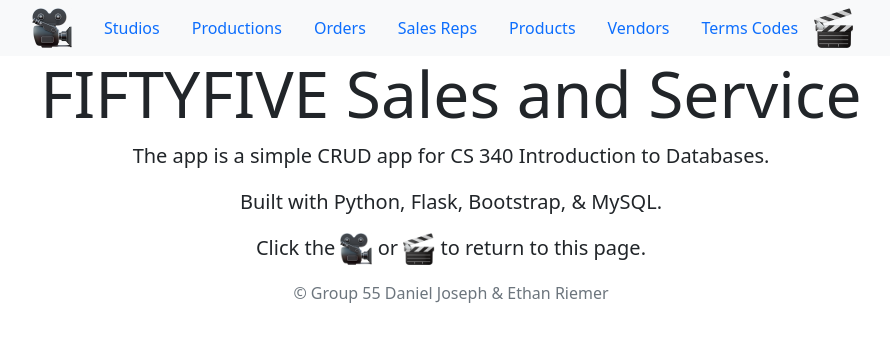
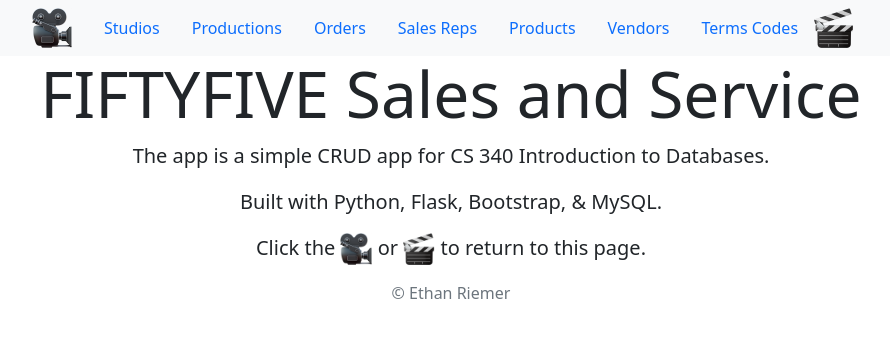
Before and after one commit to riemeeth/filmproductiondb, a Flask app: page / in a window 1280 px wide. Shown: the top 356 px of the page, without its empty margins (189-1079 px from the left). Run offline with Flask 2, Linux system fonts and the light colour scheme.

Commit message:
Updated Nav Footer

```diff
--- a/templates/nav_footer.j2
+++ b/templates/nav_footer.j2
@@ -4,7 +4,7 @@
 {# extending head content to all pages w/ navbar #}
 {# using Bootstrap for frontend via CDN delivery #}
 <head>
-  <title>CS 340 Group 55</title>
+  <title>FIFTYFIVE Sales and Service</title>
   <link rel="shortcut icon" href="{{ url_for('static', filename='favicon.ico') }}">
 
   <link rel="stylesheet" crossorigin="anonymous"
@@ -65,7 +65,7 @@
   <footer class="footer text-center">
     <div class="container">
       <span class="text-muted">
-        <p>&copy; Group 55 Daniel Joseph & Ethan Riemer</p>
+        <p>&copy; Ethan Riemer</p>
       </span>
   </footer>
 {%- endblock %}
```
